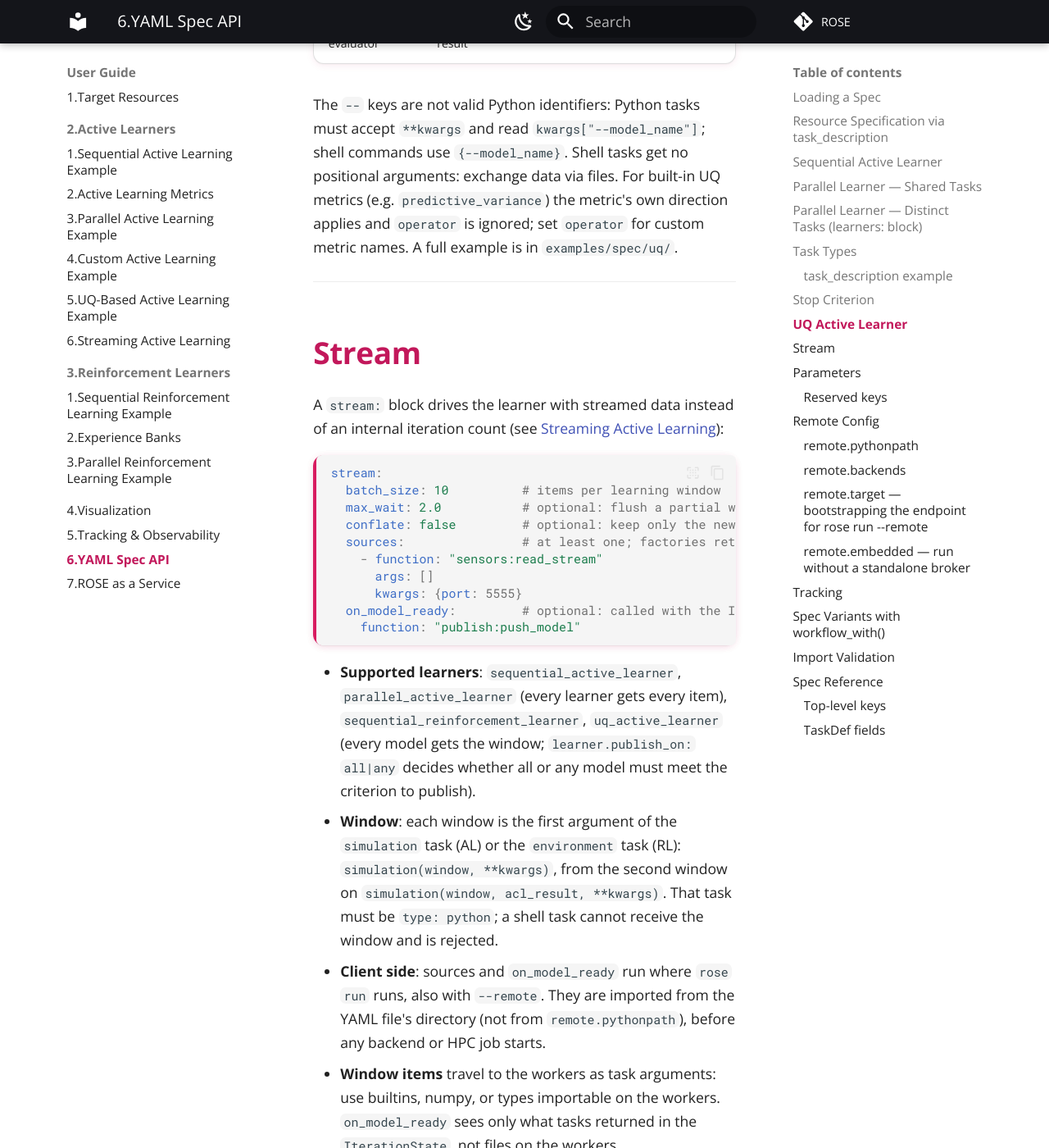
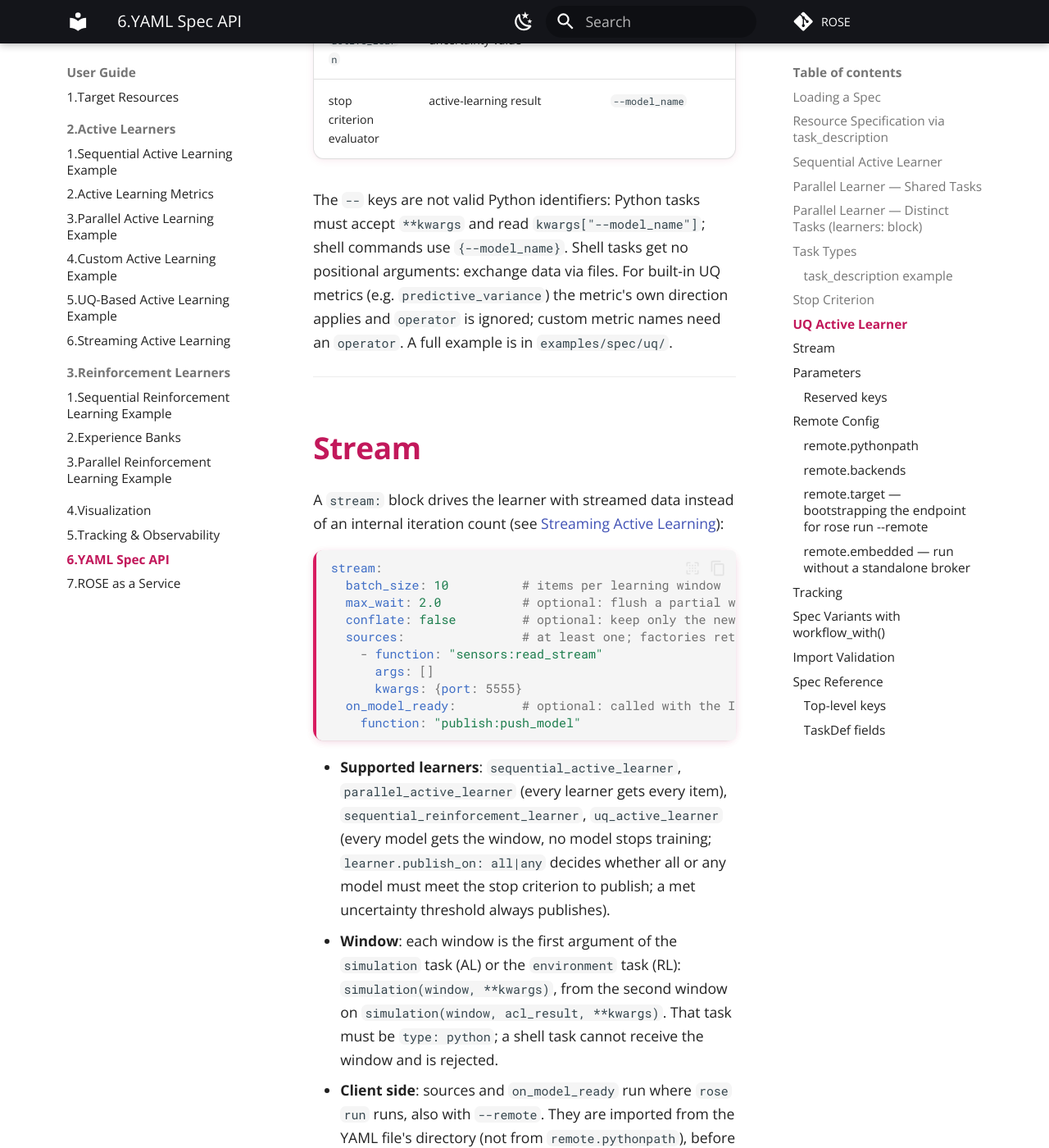
Before and after one commit to radical-cybertools/ROSE, an MkDocs documentation site: the page built from docs/user-guide/spec-api.md, in a window 1280 px wide and 1400 px high, scrolled down 10232 px. Shown: the whole window at 82% size. Built offline with MkDocs 1.6.1 and Material for MkDocs 9.7.7, drawn with Linux system fonts in a browser that asks for light colours; comment, search, counter and statistics services are not loaded; some of the changed text lies outside the part shown.

Commit message:
spec uq: address code-review round 2 — publish_on, uncertainty operator
- learner.publish_on requires a stop_criterion as well (it only gates
  the stop criterion); docs: a met uncertainty threshold always
  publishes, and the uncertainty evaluator sees only models still
  training.
- uncertainty_criterion.operator defaults to unset: built-in UQ metrics
  use their own direction, a custom metric name without an operator now
  fails in the learner instead of silently using "<".
- build_learner_config builds the slot dict once for both config types.

Co-Authored-By: Claude Opus 5.5 <noreply@anthropic.com>

```diff
--- a/docs/user-guide/spec-api.md
+++ b/docs/user-guide/spec-api.md
@@ -551,7 +551,7 @@ has `parameters` or `remote.pythonpath`):
 | `simulation` | the window, with a `stream:` block | — |
 | `training` | simulation result | `--model_name` |
 | `prediction` | training result | `--model_name`, `--iteration` (prediction index, not the loop iteration) |
-| uncertainty evaluator | one list: per model, its prediction results | — |
+| uncertainty evaluator | one list: per model still training, its prediction results (without a stream, models that met the stop criterion stop training) | — |
 | `active_learn` | uncertainty value | — |
 | stop criterion evaluator | active-learning result | `--model_name` |
 
@@ -559,7 +559,7 @@ The `--` keys are not valid Python identifiers: Python tasks must accept `**kwar
 and read `kwargs["--model_name"]`; shell commands use `{--model_name}`. Shell tasks
 get no positional arguments: exchange data via files. For built-in UQ metrics
 (e.g. `predictive_variance`) the metric's own direction applies and `operator` is
-ignored; set `operator` for custom metric names. A full example is in
+ignored; custom metric names need an `operator`. A full example is in
 `examples/spec/uq/`.
 
 ---
@@ -584,8 +584,9 @@ stream:
 
 - **Supported learners**: `sequential_active_learner`, `parallel_active_learner`
   (every learner gets every item), `sequential_reinforcement_learner`,
-  `uq_active_learner` (every model gets the window; `learner.publish_on: all|any`
-  decides whether all or any model must meet the criterion to publish).
+  `uq_active_learner` (every model gets the window, no model stops training;
+  `learner.publish_on: all|any` decides whether all or any model must meet the
+  stop criterion to publish; a met uncertainty threshold always publishes).
 - **Window**: each window is the first argument of the `simulation` task (AL) or
   the `environment` task (RL): `simulation(window, **kwargs)`, from the second
   window on `simulation(window, acl_result, **kwargs)`. That task must be
```
Also changed, not shown: 3 other files.
